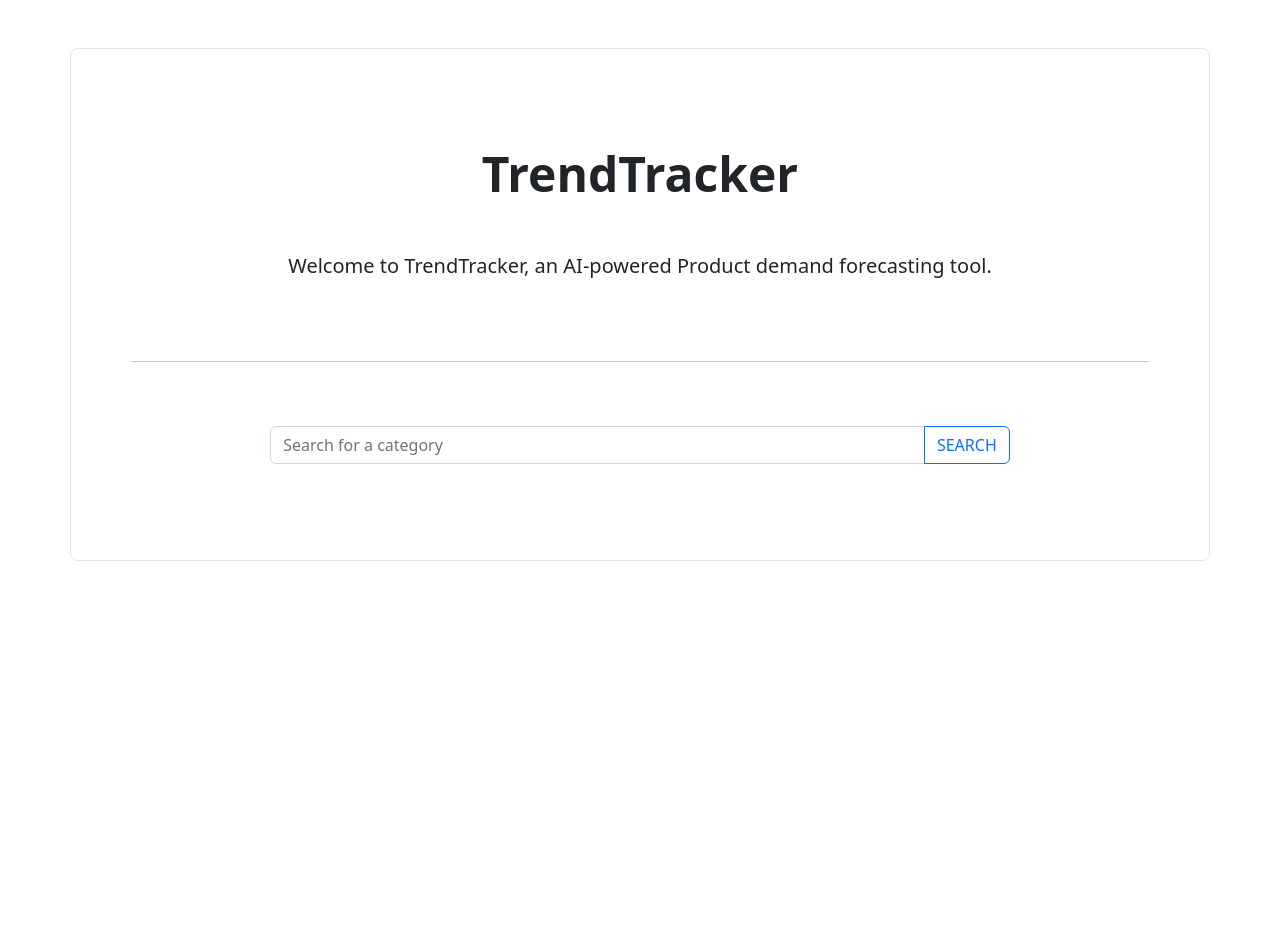
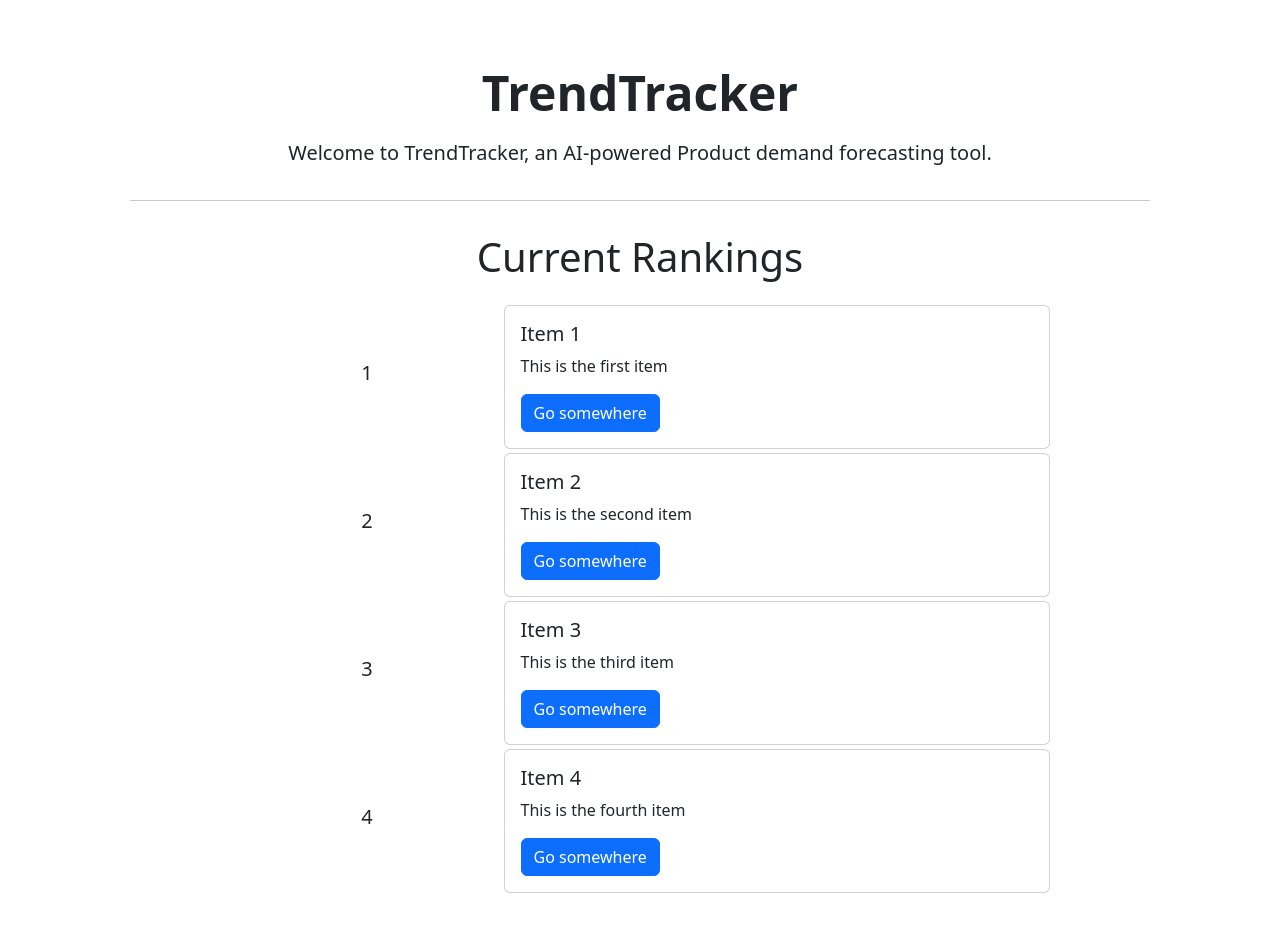
Before and after one commit to reannu123/TrendTracker-frontend, a React (Create React App) app: page / in a window 1280 px wide. Shown: the top 932 px of the page. Before the commit the page ends 800 px from the top, so only its background shows below. Built offline with nearby package versions, Linux system fonts and the light colour scheme.

Commit message:
Added prototype rankings component

```diff
--- /dev/null
+++ b/src/components/ranking.js
@@ -0,0 +1,53 @@
+import React from "react";
+
+function Ranking() {
+  const items = [
+    {
+      name: "Item 1",
+      description: "This is the first item",
+    },
+    {
+      name: "Item 2",
+      description: "This is the second item",
+    },
+    {
+      name: "Item 3",
+      description: "This is the third item",
+    },
+    {
+      name: "Item 4",
+      description: "This is the fourth item",
+    },
+  ];
+  return (
+    <>
+      <div className="container mb-5">
+        <div className="row">
+          <div className="col-12 my-3 text-center">
+            <h1>Current Rankings</h1>
+          </div>
+          {items.map((item, index) => (
+            <div className="col-12 mb-1" key={index}>
+              <div className="col-12 d-flex col justify-content-center">
+                <div className=" rounded-2 w-25 text-center d-flex justify-content-center align-items-center">
+                  <h5>{index + 1}</h5>
+                </div>
+                <div className="card w-50">
+                  <div className="card-body justify-content-center">
+                    <h5 className="card-title">{item.name}</h5>
+                    <p className="card-text">{item.description}</p>
+                    <a href="#" className="btn btn-primary">
+                      Go somewhere
+                    </a>
+                  </div>
+                </div>
+              </div>
+            </div>
+          ))}
+        </div>
+      </div>
+    </>
+  );
+}
+
+export default Ranking;
--- a/src/pages/Home.js
+++ b/src/pages/Home.js
@@ -2,7 +2,8 @@ import { Alert, Container, Form, Button } from "react-bootstrap";
 import { useState, useEffect } from "react";
 import { Link, useNavigate } from "react-router-dom";
 import { instance, auth } from "../api/axios";
-import '../main.css';
+import "../main.css";
+import Ranking from "../components/ranking";
 function Home() {
   const [user, setUser] = useState({
     username: "",
@@ -10,7 +11,7 @@ function Home() {
   });
 
   const [success, setSuccess] = useState(false);
-  const navigate = useNavigate()
+  const navigate = useNavigate();
 
   const handleChange = (e) => {
     setUser({ ...user, [e.target.name]: e.target.value });
@@ -20,7 +21,7 @@ function Home() {
     e.preventDefault();
     try {
       auth.delete("/logout");
-      console.log("Logged Out")
+      console.log("Logged Out");
       localStorage.removeItem("accessToken");
       setSuccess(true);
     } catch (e) {
@@ -30,22 +31,22 @@ function Home() {
 
   return (
     <>
-      {(
-        <div className="container py-5 my-5 border rounded-3 d-flex row justify-content-center m-auto">
-
-          <div className="p-5">
-            <h1 className="display-5 mb-5 fw-bold text-center">TrendTracker</h1>
-            <p className="lead text-center">Welcome to TrendTracker, an AI-powered Product demand forecasting tool. </p>
+      {
+        <div className="container my-3 d-flex row justify-content-center m-auto">
+          <div className="pt-5">
+            <h1 className="display-5 mb-3 fw-bold text-center">TrendTracker</h1>
+            <p className="lead text-center">
+              Welcome to TrendTracker, an AI-powered Product demand forecasting
+              tool.{" "}
+            </p>
           </div>
           <div className="px-5">
-            <hr/>
+            <hr />
           </div>
-          <div className="p-5 input-group w-75 column align-items-center">
-            <input type="search" placeholder="Search for a category" className="form-control" />
-            <button type="button" className="btn btn-outline-primary">SEARCH</button>
-          </div>
+
+          <Ranking />
         </div>
-      )}
+      }
     </>
   );
 }
```
Also changed, not shown: 1 other file (tests, documents, lock files or other folders).
